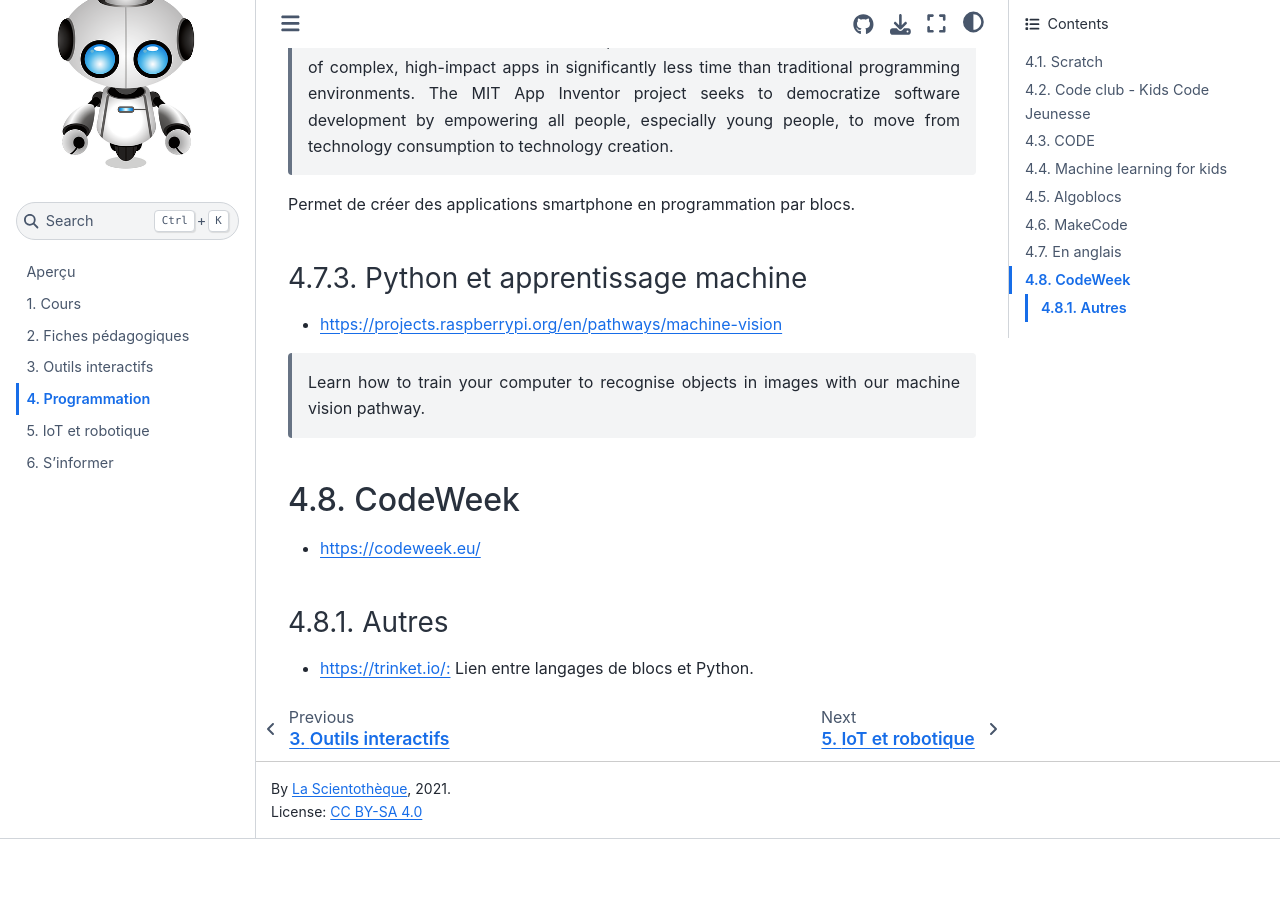
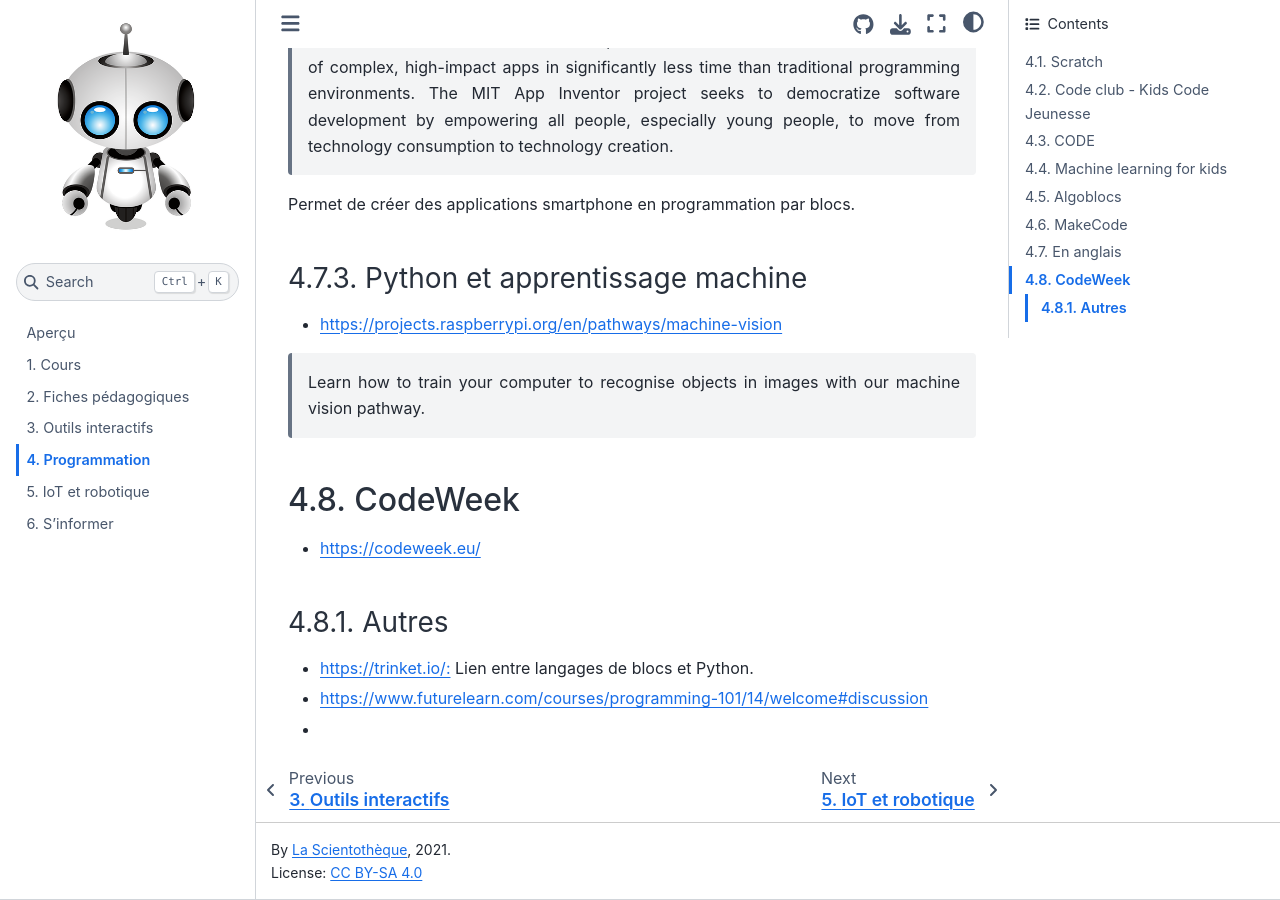
Before and after one commit to lascientotheque/ressources-ia, a Jupyter Book: the page built from Contenu/Programmation.md, in a window 1280 px wide and 900 px high, scrolled down 5780 px. Built offline with Jupyter Book 1.0.4 settings and Sphinx 7.4.7 and the Sphinx Book theme 1.1.4, drawn with Linux system fonts in a browser that asks for light colours; before the commit the page ends 6619 px from its top, so only the background shows below that; some of the changed lines change nothing that is shown.

Commit message:
Ajout futurelearn

```diff
--- a/Contenu/Programmation.md
+++ b/Contenu/Programmation.md
@@ -163,3 +163,5 @@
 ### Autres
 
 * https://trinket.io/: Lien entre langages de blocs et Python.
+* https://www.futurelearn.com/courses/programming-101/14/welcome#discussion
+*
```
